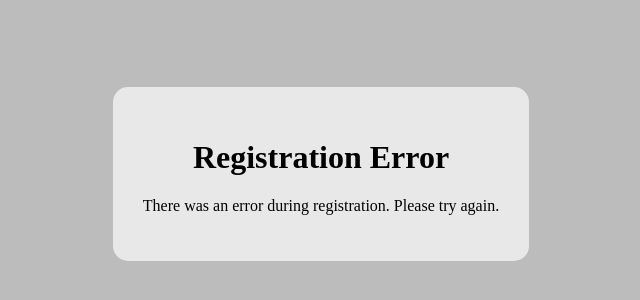
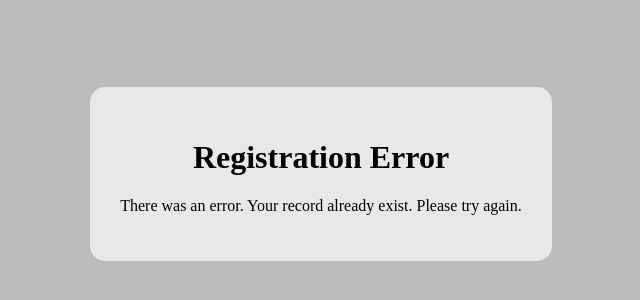
Before and after one commit to arghya1409/Registration-Form, a website: page pages/error.html in a window 1280 px wide. Shown: the part 234-534 px from the top of the page, without its empty margins (319-959 px from the left). Drawn offline with Linux system fonts and the light colour scheme.

Commit message:
error.html

```diff
--- a/pages/error.html
+++ b/pages/error.html
@@ -34,7 +34,7 @@
     </style>
     <div class="container">
       <h1>Registration Error</h1>
-      <p>There was an error during registration. Please try again.</p>
+      <p>There was an error. Your record already exist. Please try again.</p>
     </div>
   </body>
 </html>
```
